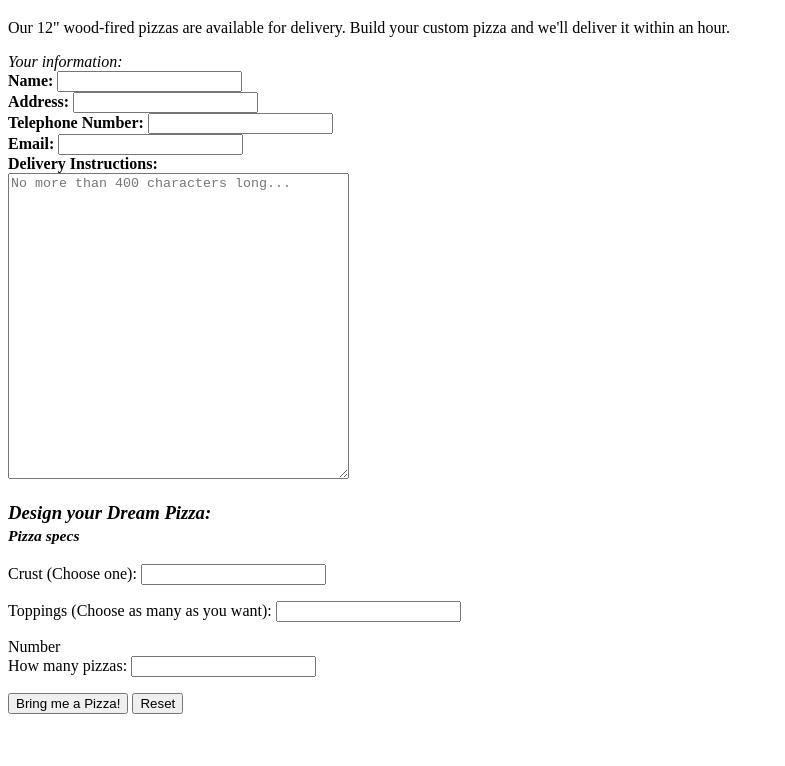
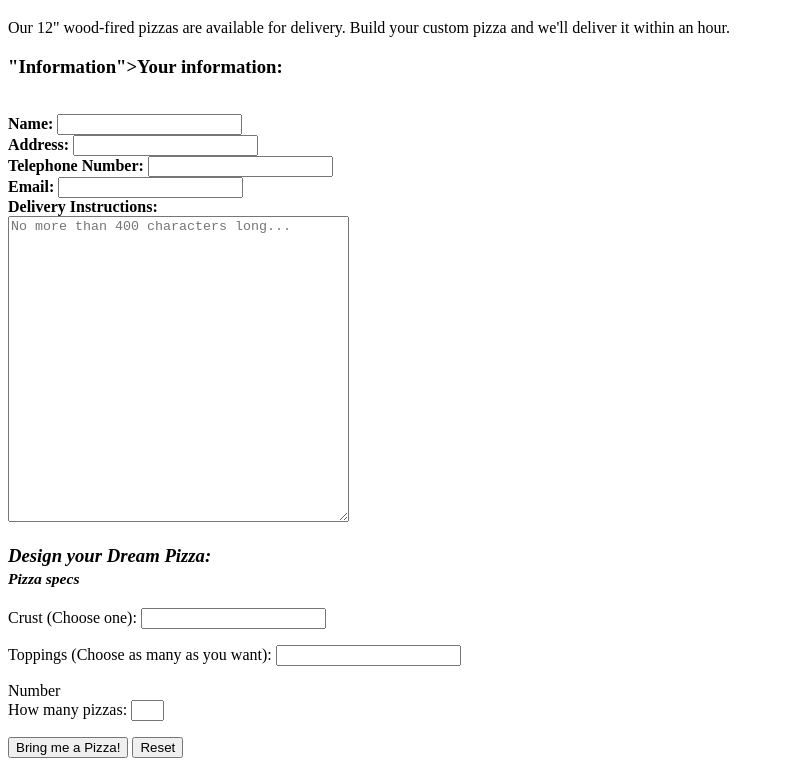
Before and after one commit to Kdoni/Learning-Web-Design, a plain HTML site: page chapter-09/pizza.html in a window 1280 px wide. Shown: the part 61-827 px from the top of the page, without its empty margins (0-785 px from the left). Before the commit the page ends 800 px from the top, so only its background shows below. Drawn offline with Linux system fonts and the light colour scheme.

Commit message:
Validating the exercise 9-1.

```diff
--- a/chapter-09/pizza.html
+++ b/chapter-09/pizza.html
@@ -13,12 +13,12 @@
     <p>Our 12" wood-fired pizzas are available for delivery. Build your custom
         pizza and we'll deliver it within an hour.</p>
     <form action="http://blackgoosebistro.com/pizza.php" method="POST">
-        <section id="Personal Information">
-            <em label="Information">Your information:</em><br>
+        <section id="PersonalInformation">
+            <h3>"Information">Your information:</h3><br>
             <label><b>Name: <input type="text" name="customername"
                         maxlength="20"></b>
             </label><br>
-            <label><b>Address: <input type="address" name="address"
+            <label><b>Address: <input type="text" name="address"
                         maxlength="50"></b>
             </label><br>
             <label><b>Telephone Number: <input type="tel" name="telephone"
@@ -31,7 +31,7 @@
                         maxlength="400" rows="20"
                         cols="40"></textarea></b></label>
         </section>
-        <section id="Pizza Design">
+        <section id="PizzaDesign">
             <h3><em><b>Design your Dream Pizza:<br><small>Pizza
                             specs</small></b></em></h3>
             <p>Crust (Choose one): <input type="text" list="crust" name="crust">
@@ -53,7 +53,7 @@
                 <option value="[ ]Peppers"></option>
                 <option value="[ ]Anchovies"></option>
             </datalist>
-            <p>Number<br>How many pizzas: <input type="number" size="1"
+            <p>Number<br>How many pizzas: <input type="text" size="1"
                     list="number" name="number"></p>
             <datalist id="number">
                 <option value="1"></option>
```
